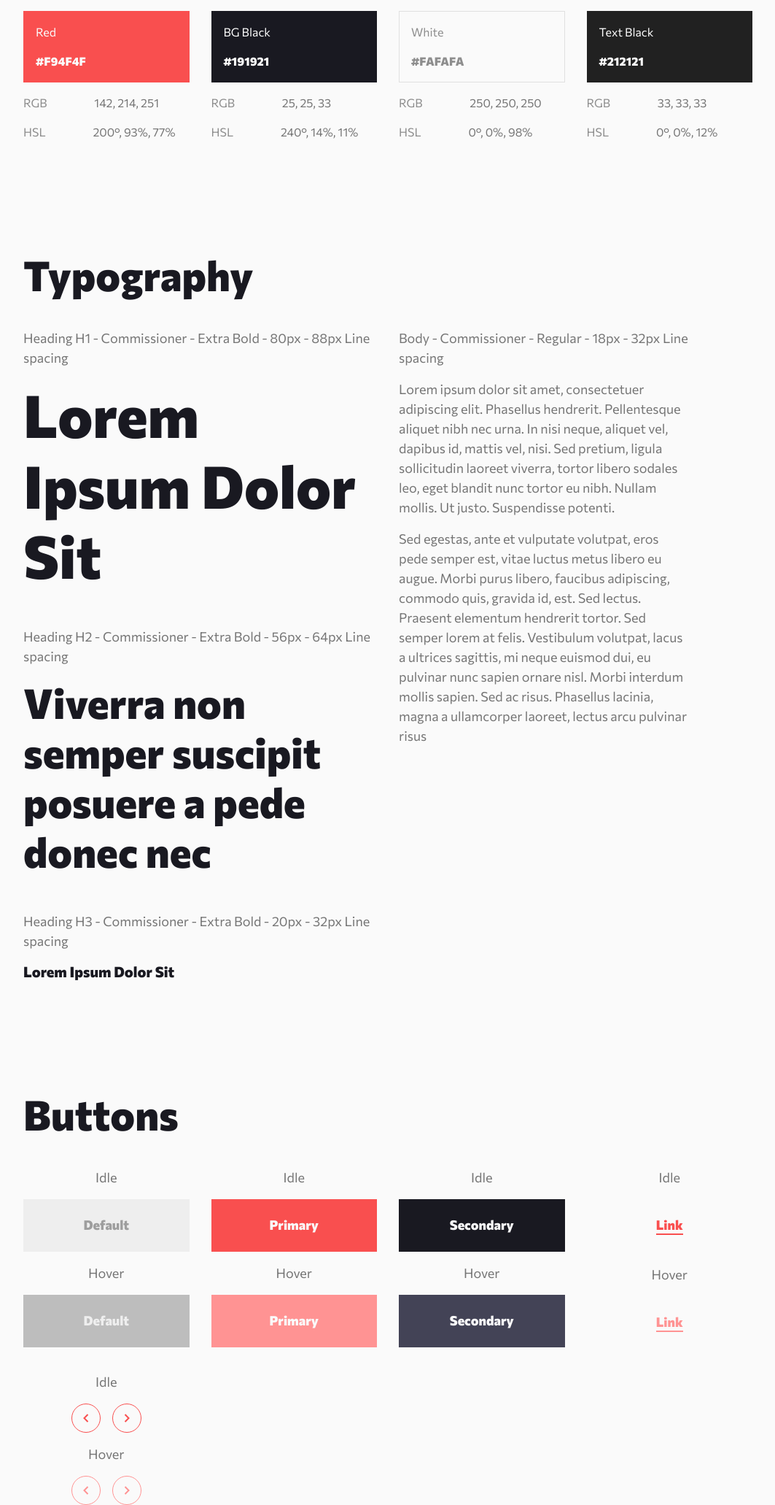
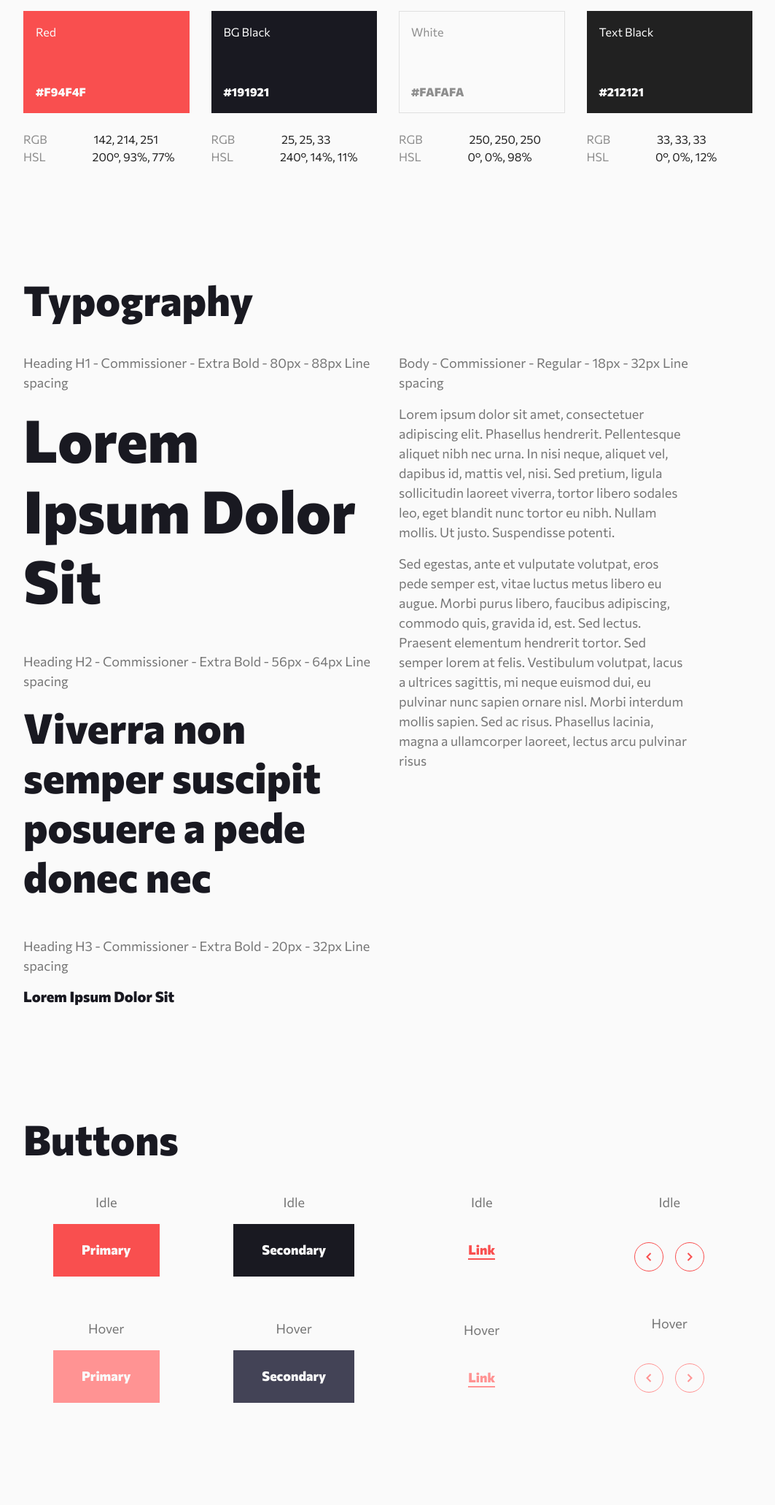
Before and after one commit to christopher-adolphe/fm-challenge-creative-agency, a website built with webpack: page src/design-system.html in a window 1280 px wide. Shown: the part 420-2482 px from the top of the page at 73% size, without its empty margins (108-1171 px from the left). After the commit the page ends 2346 px from the top, so only its background shows below. Built offline with nearby package versions, Linux system fonts and the light colour scheme.

Commit message:
Added block styles for swatch and card

```diff
--- /dev/null
+++ b/src/assets/scss/blocks/_card.scss
@@ -0,0 +1,9 @@
+@use '../abstracts/' as *;
+
+.card {
+  align-items: center;
+
+  &__content + &__content {
+    margin-top: toRem(58px);
+  }
+}
--- a/src/assets/scss/blocks/_index.scss
+++ b/src/assets/scss/blocks/_index.scss
@@ -4,4 +4,6 @@ This file is used to contain all block imports to apply styles to skeletal compo
 
 // Import Block Files
 @forward 'header';
+@forward 'swatch';
+@forward 'card';
 @forward 'button';
--- /dev/null
+++ b/src/assets/scss/blocks/_swatch.scss
@@ -0,0 +1,16 @@
+@use '../abstracts/' as *;
+
+.swatch {
+  &__color > * + * {
+    margin-top: toRem(58px);
+  }
+
+  &__color-model {
+    gap: toRem(64px);
+    margin-top: toRem(24px);
+
+    &:last-child {
+      margin-top: 0;
+    }
+  }
+}
--- a/src/design-system.html
+++ b/src/design-system.html
@@ -26,81 +26,81 @@
 
           <div class="grid-cols">
             <div class="grid__item grid__item--span-lg-3">
-              <div class="stack">
-                <div class="stack box | bg-red-color-1 text-neutral-color-1 border-transparent">
+              <div class="swatch | stack">
+                <div class="swatch__color | stack box | bg-red-color-1 text-neutral-color-1 border-transparent">
                   <span>Red</span>
 
                   <span class="text-font-extra-bold">#F94F4F</span>
                 </div>
 
-                <div class="row">
-                  <span class="mr-s5 text-dark-color-5-opacity-50">RGB</span>
-                  <span>142, 214, 251</span>
+                <div class="swatch__color-model | row">
+                  <span class="text-dark-color-5-opacity-50">RGB</span>
+                  <span class="text-dark-color-5">142, 214, 251</span>
                 </div>
 
-                <div class="row">
-                  <span class="mr-s5 text-dark-color-5-opacity-50">HSL</span>
-                  <span>200°, 93%, 77%</span>
+                <div class="swatch__color-model | row">
+                  <span class="text-dark-color-5-opacity-50">HSL</span>
+                  <span class="text-dark-color-5">200°, 93%, 77%</span>
                 </div>
               </div>
             </div>
 
             <div class="grid__item grid__item--span-lg-3">
               <div class="stack">
-                <div class="stack box | bg-dark-color-4 text-neutral-color-1 border-transparent">
+                <div class="swatch__color | stack box | bg-dark-color-4 text-neutral-color-1 border-transparent">
                   <span>BG Black</span>
 
                   <span class="text-font-extra-bold">#191921</span>
                 </div>
 
-                <div class="row">
-                  <span class="mr-s5 text-dark-color-5-opacity-50">RGB</span>
-                  <span>25, 25, 33</span>
+                <div class="swatch__color-model | row">
+                  <span class="text-dark-color-5-opacity-50">RGB</span>
+                  <span class="text-dark-color-5">25, 25, 33</span>
                 </div>
 
-                <div class="row">
-                  <span class="mr-s5 text-dark-color-5-opacity-50">HSL</span>
-                  <span>240°, 14%, 11%</span>
+                <div class="swatch__color-model | row">
+                  <span class="text-dark-color-5-opacity-50">HSL</span>
+                  <span class="text-dark-color-5">240°, 14%, 11%</span>
                 </div>
               </div>
             </div>
 
             <div class="grid__item grid__item--span-lg-3">
               <div class="stack">
-                <div class="stack box | bg-neutral-color-1 text-dark-color-5-opacity-50 border">
+                <div class="swatch__color | stack box | bg-neutral-color-1 text-dark-color-5-opacity-50 border">
                   <span>White</span>
 
                   <span class="text-font-extra-bold">#FAFAFA</span>
                 </div>
 
-                <div class="row">
-                  <span class="mr-s5 text-dark-color-5-opacity-50">RGB</span>
-                  <span>250, 250, 250</span>
+                <div class="swatch__color-model | row">
+                  <span class="text-dark-color-5-opacity-50">RGB</span>
+                  <span class="text-dark-color-5">250, 250, 250</span>
                 </div>
 
-                <div class="row">
-                  <span class="mr-s5 text-dark-color-5-opacity-50">HSL</span>
-                  <span>0°, 0%, 98%</span>
+                <div class="swatch__color-model | row">
+                  <span class="text-dark-color-5-opacity-50">HSL</span>
+                  <span class="text-dark-color-5">0°, 0%, 98%</span>
                 </div>
               </div>
             </div>
 
             <div class="grid__item grid__item--span-lg-3">
               <div class="stack">
-                <div class="stack box | bg-dark-color-5 text-neutral-color-1 border-transparent">
+                <div class="swatch__color | stack box | bg-dark-color-5 text-neutral-color-1 border-transparent">
                   <span>Text Black</span>
 
                   <span class="text-font-extra-bold">#212121</span>
                 </div>
 
-                <div class="row">
-                  <span class="mr-s5 text-dark-color-5-opacity-50">RGB</span>
-                  <span>33, 33, 33</span>
+                <div class="swatch__color-model | row">
+                  <span class="text-dark-color-5-opacity-50">RGB</span>
+                  <span class="text-dark-color-5">33, 33, 33</span>
                 </div>
 
-                <div class="row">
-                  <span class="mr-s5 text-dark-color-5-opacity-50">HSL</span>
-                  <span>0°, 0%, 12%</span>
+                <div class="swatch__color-model | row">
+                  <span class="text-dark-color-5-opacity-50">HSL</span>
+                  <span class="text-dark-color-5">0°, 0%, 12%</span>
                 </div>
               </div>
             </div>
@@ -150,50 +150,57 @@
           <h2 id="heading-section-buttons" class="mb-s4">Buttons</h2>
 
           <div class="grid-cols">
-            <div class="grid__item grid__item--span-lg-3 stack">
-              <div class="stack">
+            <!-- <div class="grid__item grid__item--span-lg-3">
+              <div class="card stack">
+                <div class="card__content | stack">
                   <p class="text-align-center">Idle</p>
 
                   <button class="btn">Default</button>
                 </div>
 
-              <div class="stack">
+                <div class="card__content | stack">
                   <p class="text-align-center">Hover</p>
 
                   <button class="btn active">Default</button>
                 </div>
               </div>
+            </div> -->
 
-            <div class="grid__item grid__item--span-lg-3 stack">
-              <div class="stack">
+            <div class="grid__item grid__item--span-lg-3">
+              <div class="card | stack">
+                <div class="card__content | stack">
                   <p class="text-align-center">Idle</p>
 
                   <button class="btn" data-variant="primary">Primary</button>
                 </div>
 
-              <div class="stack">
+                <div class="card__content | stack">
                   <p class="text-align-center">Hover</p>
 
                   <button class="btn active" data-variant="primary">Primary</button>
                 </div>
               </div>
+            </div>
 
-            <div class="grid__item grid__item--span-lg-3 stack">
-              <div class="stack">
+            <div class="grid__item grid__item--span-lg-3">
+              <div class="card | stack">
+                <div class="card__content | stack">
                   <p class="text-align-center">Idle</p>
 
                   <button class="btn" data-variant="secondary">Secondary</button>
                 </div>
 
-              <div class="stack">
+                <div class="card__content | stack">
                   <p class="text-align-center">Hover</p>
 
                   <button class="btn active" data-variant="secondary">Secondary</button>
                 </div>
               </div>
+            </div>
 
-            <div class="grid__item grid__item--span-lg-3 stack">
-              <div class="stack">
+            <div class="grid__item grid__item--span-lg-3">
+              <div class="card | stack">
+                <div class="card__content | stack">
                   <p class="text-align-center">Idle</p>
 
                   <button class="btn" data-variant="link">
@@ -201,7 +208,7 @@
                   </button>
                 </div>
 
-              <div class="stack">
+                <div class="card__content | stack">
                   <p class="text-align-center">Hover</p>
 
                   <button class="btn active" data-variant="link">
@@ -209,25 +216,28 @@
                   </button>
                 </div>
               </div>
+            </div>
 
-            <div class="grid__item grid__item--span-lg-3 stack">
-              <div class="stack">
+            <div class="grid__item grid__item--span-lg-3">
+              <div class="card | stack">
+                <div class="card__content | stack">
                   <p class="text-align-center">Idle</p>
 
-                <div class="row" data-variant="centered">
-                  <button class="btn" data-variant="rounded-prev" title="Previous"></button>
+                  <div class="row">
+                    <button class="btn | mt-s2" data-variant="rounded-prev" title="Previous"></button>
 
-                  <button class="btn" data-variant="rounded-next" title="Next"></button>
+                    <button class="btn | mt-s2" data-variant="rounded-next" title="Next"></button>
                   </div>
                 </div>
 
-              <div class="stack">
+                <div class="card__content | stack">
                   <p class="text-align-center">Hover</p>
 
-                <div class="row" data-variant="centered">
-                  <button class="btn active" data-variant="rounded-prev" title="Previous"></button>
+                  <div class="row">
+                    <button class="btn active | mt-s2" data-variant="rounded-prev" title="Previous"></button>
 
-                  <button class="btn active" data-variant="rounded-next" title="Next"></button>
+                    <button class="btn active | mt-s2" data-variant="rounded-next" title="Next"></button>
+                  </div>
                 </div>
               </div>
             </div>
```
Lines whose indentation alone changed are shown as unchanged.
